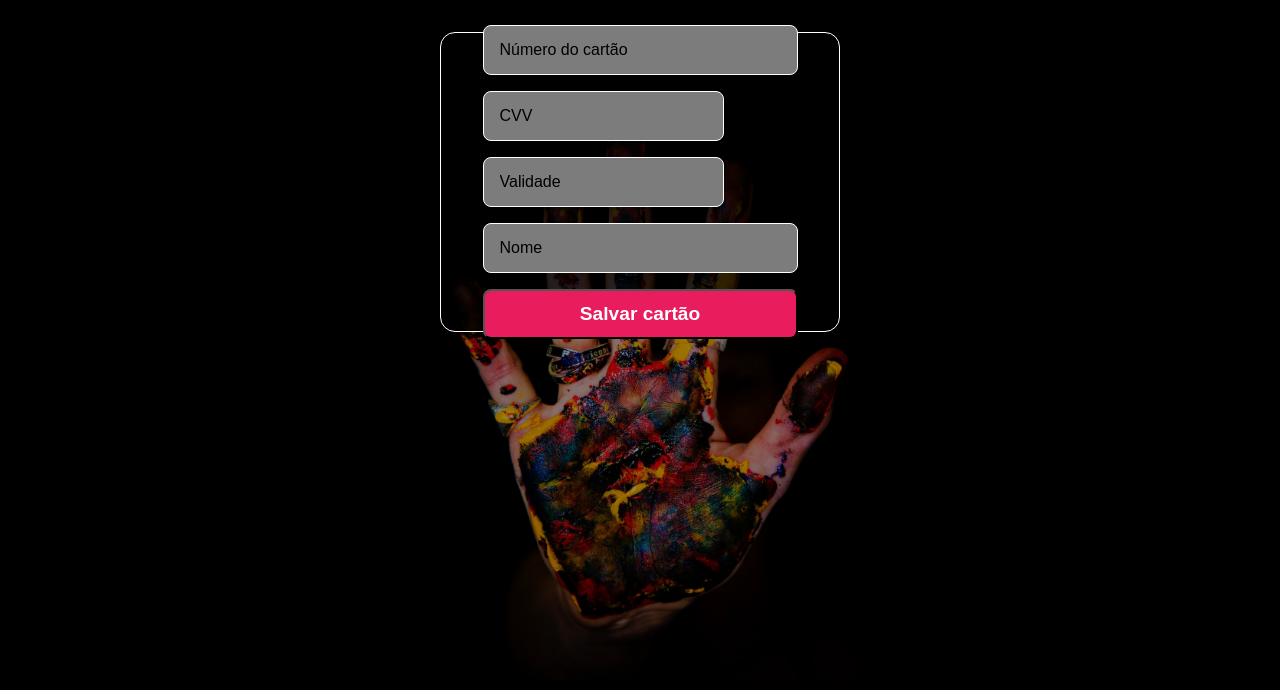
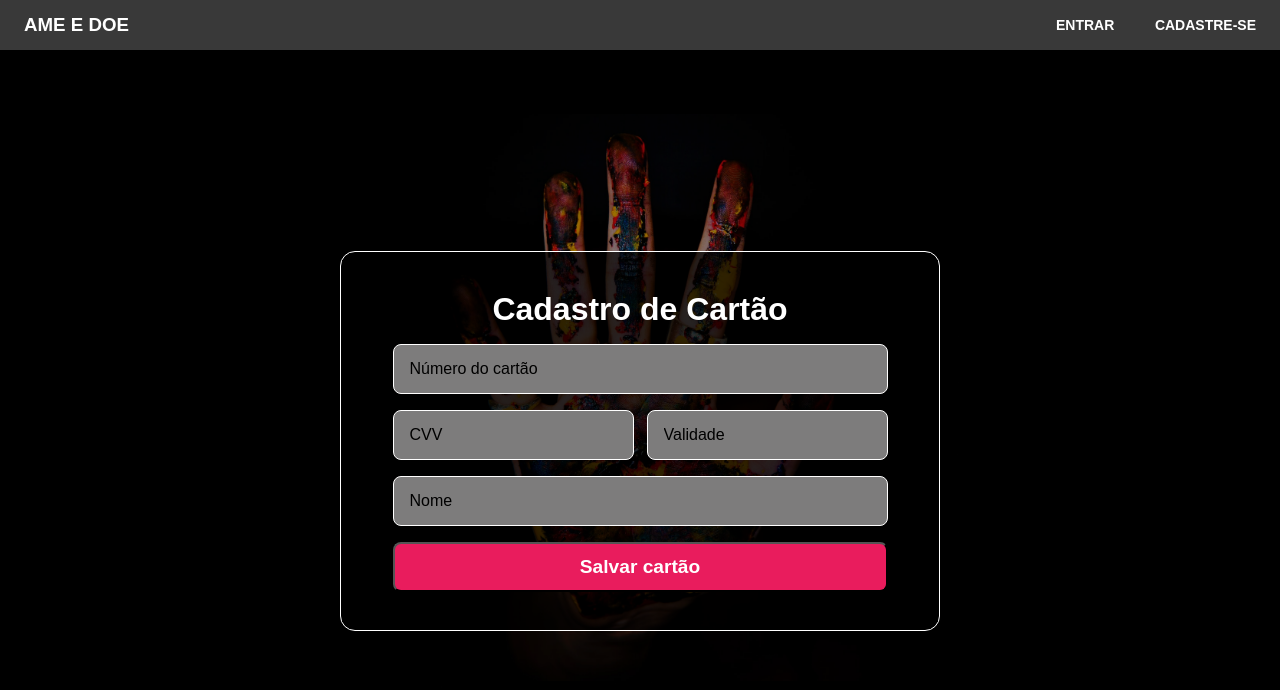
Before and after one commit to ame-e-doe/ame-e-doe-web-next, a Next.js app: page /card in a window 1280 px wide. Shown: the top 690 px of the page. Built offline with nearby package versions, Linux system fonts and the light colour scheme.

Commit message:
finalização da tela adicionar cartão

```diff
--- a/src/components/input/styles.module.scss
+++ b/src/components/input/styles.module.scss
@@ -6,4 +6,5 @@
     background-color: var(--gray-200);
     padding: 1rem;
     border: 1px solid var(--white);
+    align-items: center;
   }
--- a/src/pages/card.tsx
+++ b/src/pages/card.tsx
@@ -1,8 +1,9 @@
-import styles from "../../styles/home.module.scss";
+import styles from "../../styles/card.module.scss";
 import { useState, FormEvent } from "react";
 import { Input } from "../components/input";
 import { CreateCardDto } from "../dto/create-card-dto";
 import { setupApiClient } from "../services/api";
+import Header from "../components/header";
 
 export default function Card() {
   const [numCard, setNumCart] = useState("");
@@ -39,36 +40,55 @@ export default function Card() {
 
   return (
     <div className={styles.container}>
-      <div className={styles.login}>
+      <Header />
+      <div className={styles.card}>
+        <h1> Cadastro de Cartão </h1>
         <form className={styles.form} action="" onSubmit={saveCard}>
           <Input
             placeholder="Número do cartão"
             type="text"
             value={numCard}
-            onChange={(e) => setNumCart(e.target.value)}
+            onChange={(e) => {
+              const numberPattern = /\d+/g;
+              const validacaoNumero = e.target.value.match(numberPattern) || [];
+              const value = validacaoNumero.join("");
+              setNumCart(value);
+            }}
           />
-
-          <span>
+          <div className={styles.cvv}>
             <Input
               placeholder="CVV"
               type="text"
               value={cvv}
-              onChange={(e) => setCvv(e.target.value)}
+              maxLength={3}
+              onChange={(e) => {
+                const numberPartter = /\d+/g;
+                const validateNumber =
+                  e.target.value.match(numberPartter) || [];
+                const value = validateNumber.join("");
+                setCvv(value);
+              }}
             />
+
             <Input
               placeholder="Validade"
               type="text"
               value={validate}
               onChange={(e) => setValidate(e.target.value)}
             />
-          </span>
+          </div>
+
           <Input
             placeholder="Nome"
             type="text"
             value={name}
-            onChange={(e) => setName(e.target.value)}
+            onChange={(e) => {
+              const numberPartter = /^[A-Za-záàâãéèêíïóôõöúçñÁÀÂÃÉÈÍÏÓÔÕÖÚÇÑ ]+$/;
+              const validateNumber = e.target.value.match(numberPartter) || [];
+              const value = validateNumber.join("");
+              setName(value);
+            }}
           />
-
           <button type="submit">Salvar cartão</button>
         </form>
       </div>
--- /dev/null
+++ b/styles/card.module.scss
@@ -0,0 +1,63 @@
+.container {
+  background-image: url("../src/assets/Body.png");
+  background-repeat: no-repeat;
+  background-size: 50%;
+  background-attachment: fixed;
+  background-position: center;
+  background-color: #000000;
+  width: 100vw;
+  height: 100vh;
+  display: flex;
+  justify-content: center;
+  flex-direction: row;
+  flex-wrap: wrap;
+}
+
+.card {
+  margin-top: 2rem;
+  width: 600px;
+  height: 380px;
+  display: flex;
+  align-items: center;
+  justify-content: center;
+  flex-direction: column;
+  border-radius: 15px;
+  padding: 2rem 1.5rem;
+  background-color: rgba(0, 0, 0, 0.7);
+  border: solid 1px var(--white);
+
+  h1 {
+    color: var(--white);
+    padding-bottom: 1rem;
+  }
+}
+
+.cvv {
+  display: flex;
+  justify-content: space-between;
+}
+
+.form {
+  width: 90%;
+  display: flex;
+  flex-direction: column;
+}
+
+.form button {
+  height: 50px;
+  font-size: 1.2rem;
+  border-radius: 8px;
+  background: var(--pink-900);
+  color: var(--white);
+  font-weight: bold;
+}
+
+.form ::placeholder {
+  color: var(--black);
+}
+
+.form a {
+  color: var(--white);
+  margin-top: 10px;
+  text-align: center;
+}
```
